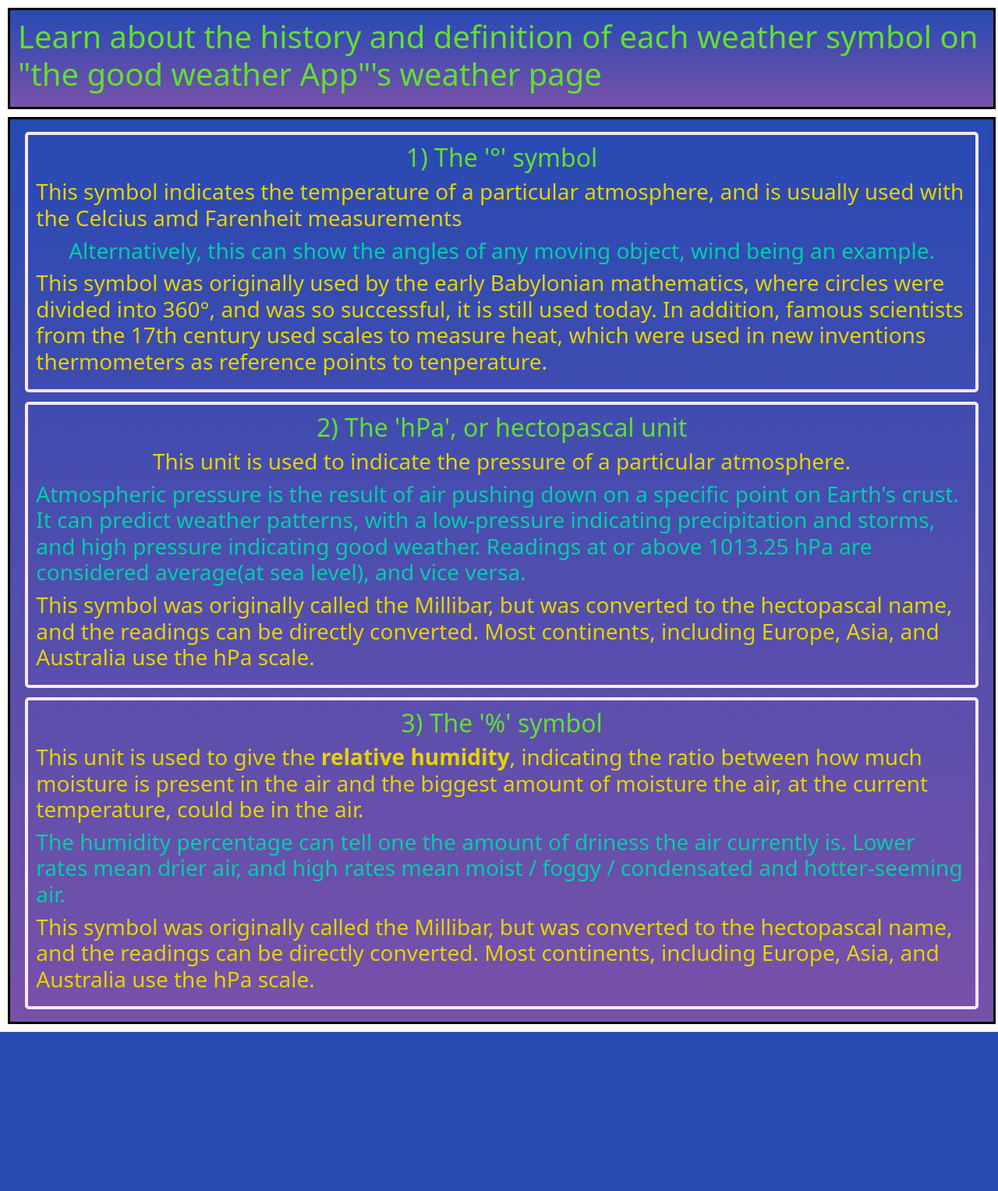
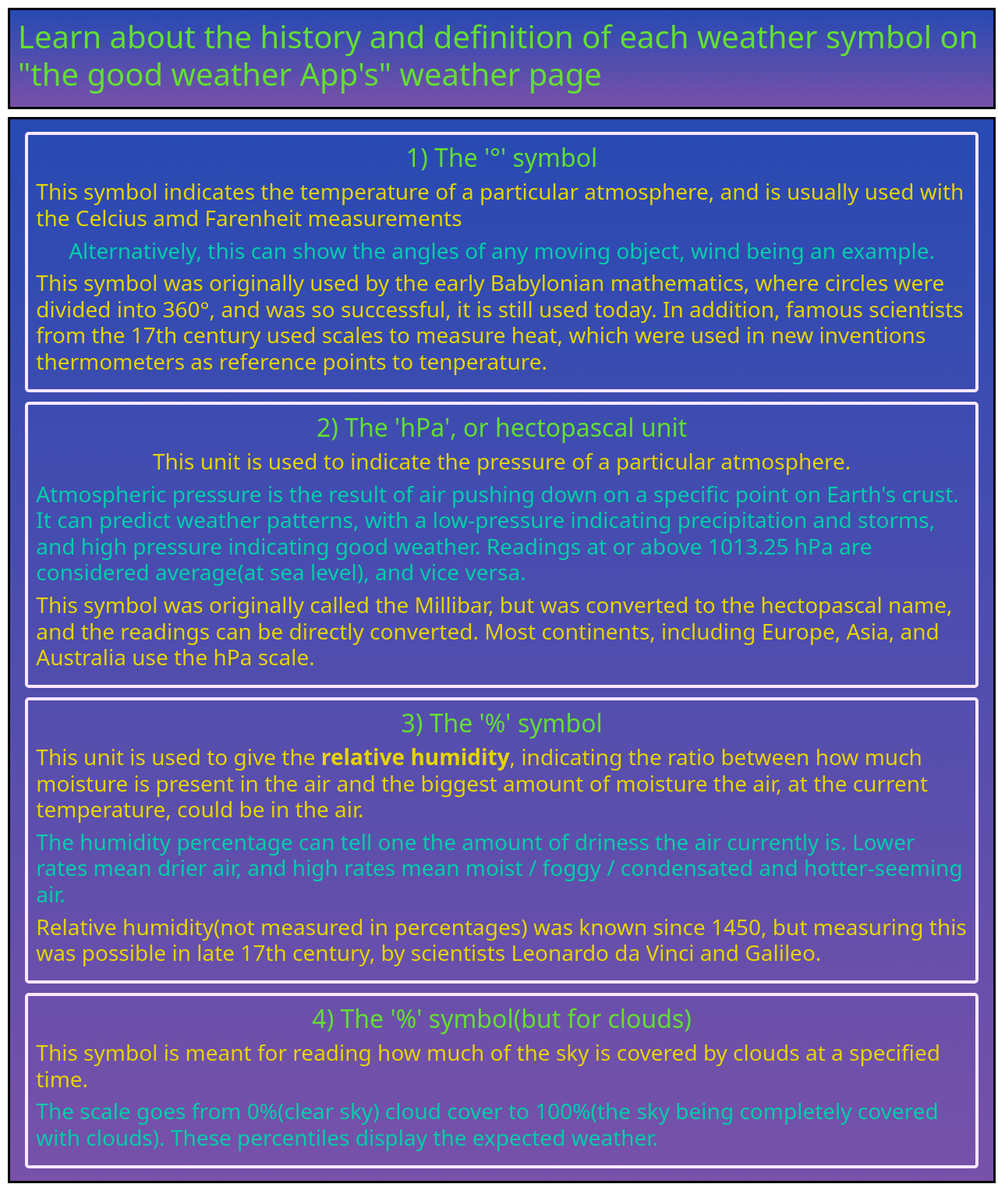
Before and after one commit to nathantsai1/myWeather, a Flask app: page /learning in a window 1280 px wide. Shown: the part 60-1587 px from the top of the page at 78% size. Before the commit the page ends 1383 px from the top, so only its background shows below. Run offline with Flask 3, Linux system fonts and the light colour scheme.

Commit message:
finished /learning, added to about.html

```diff
--- a/app.py
+++ b/app.py
@@ -121,8 +121,10 @@ def last(lat, lon, units, day):
 def learning():
     return render_template('learning.html')
 
+# credits due to where they are needed
 @app.route('/about', methods=["GET"])
 def about():
     return render_template('about.html')
+
 if __name__ == '__main__':
     app.run(debug=True)
--- a/templates/learning.html
+++ b/templates/learning.html
@@ -4,7 +4,7 @@
 {% block main %}
 <div class="container1 boo" style="align-items: center;">
     <h1 class="reddied height">
-        Learn about the history and definition of each weather symbol on "the good weather App"'s weather page
+        Learn about the history and definition of each weather symbol on "the good weather App's" weather page
     </h1>
 </div>
 <div class="container1 boo" style="align-items: center;">
@@ -48,9 +48,18 @@
             currently is. Lower rates mean drier air, and high rates mean moist / foggy / condensated and
             hotter-seeming air.
         </h3>
-        <h3 class="meh">This symbol was originally called the Millibar, but was converted
-            to the hectopascal name, and the readings can be directly converted. Most continents, including Europe, Asia,
-            and Australia use the hPa scale.
+        <h3 class="meh">Relative humidity(not measured in percentages) was known since 1450, but measuring
+            this was possible in late 17th century, by scientists Leonardo da Vinci and Galileo.
+        </h3>
+    </div>
+    <!-- cloudiness -->
+    <div class="justacontainer">
+        <h2 class="reddied">4) The '%' symbol(but for clouds)</h2>
+        <h3 class="meh">This symbol is meant for reading how much of the sky is covered by clouds
+            at a specified time.
+        </h3>
+        <h3 style="color: #00CDAB;">The scale goes from 0%(clear sky) cloud cover to 100%(the sky being
+            completely covered with clouds). These percentiles display the expected weather.
         </h3>
     </div>
 
```
Also changed, not shown: templates/about.html (added, +8 -0 lines).
